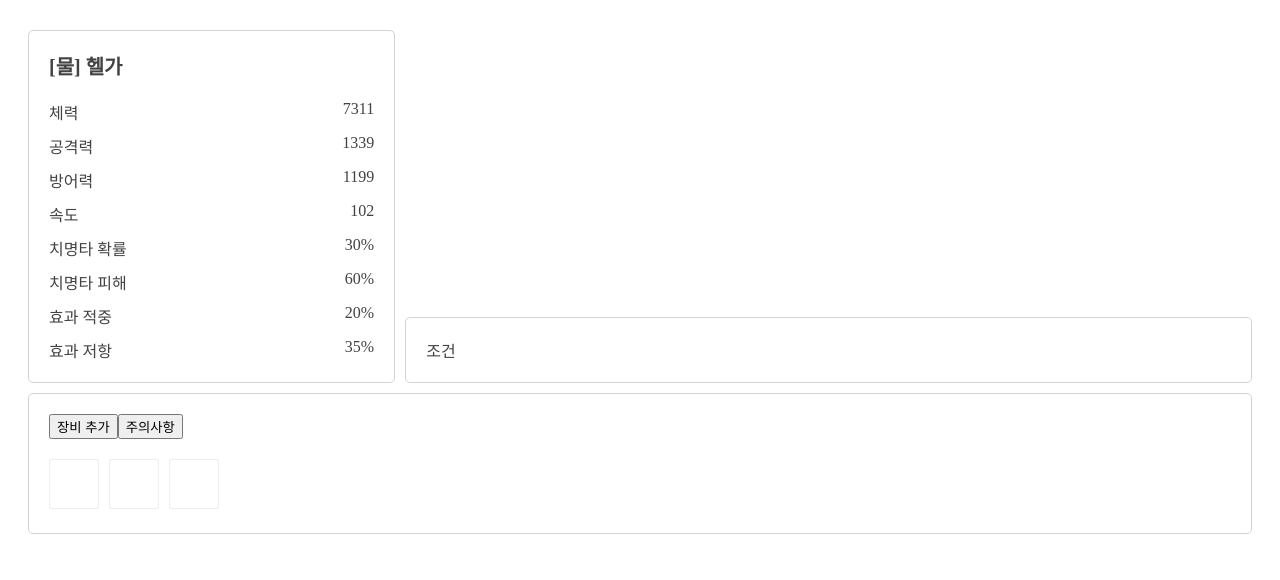
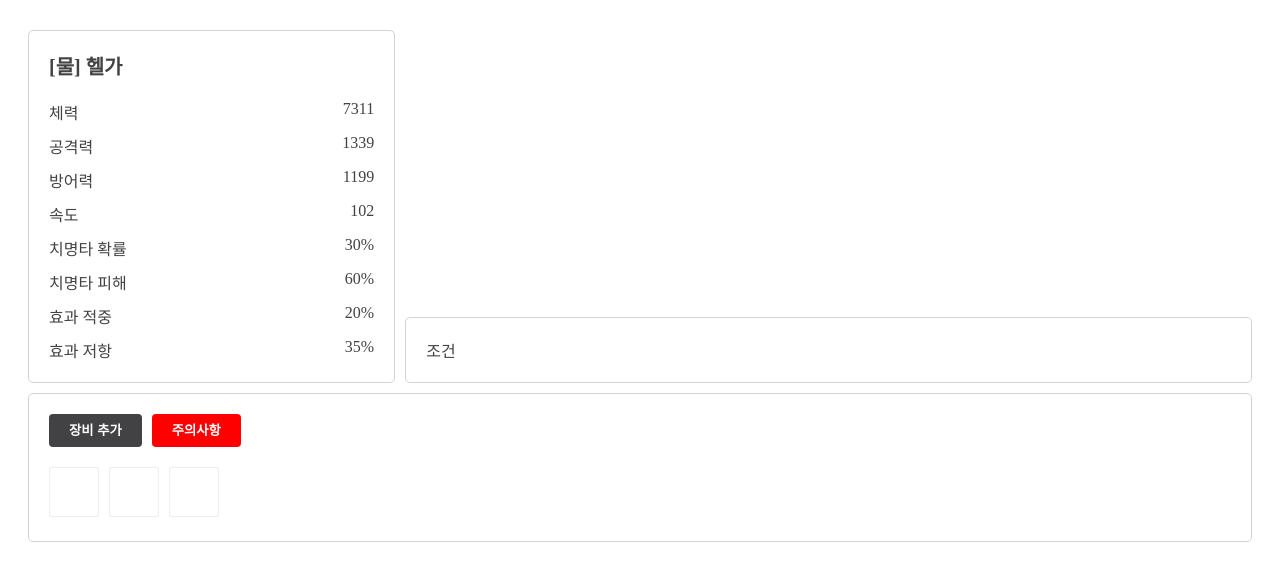
Before and after one commit to lee10104/LOH-equipment-vue, a Vue app: page / in a window 1280 px wide. Shown: the top 580 px of the page. Built offline with nearby package versions, Linux system fonts and the light colour scheme; a web font is replaced by a local one.

Commit message:
버튼 component 추가

```diff
--- /dev/null
+++ b/src/components/AppButton.vue
@@ -0,0 +1,39 @@
+<template>
+  <button :class="['AppButton', 'AppButton--' + color]" @click="$emit('click')">
+    {{ label }}
+  </button>
+</template>
+
+<script>
+export default {
+  name: 'AppButton',
+  props: {
+    label: { type: String, required: true },
+    color: { type: String, default: 'default' }
+  }
+};
+</script>
+
+<style lang="scss">
+.AppButton {
+  border: none;
+  padding: 10px 20px;
+  border-radius: 4px;
+  color: #FFFFFF;
+  font-weight: 700;
+  line-height: 1;
+  cursor: pointer;
+
+  & + & {
+    margin-left: 10px;
+  }
+
+  &--default {
+    background-color: #424244;
+  }
+
+  &--red {
+    background-color: red;
+  }
+}
+</style>
--- a/src/components/Equipments.vue
+++ b/src/components/Equipments.vue
@@ -1,8 +1,8 @@
 <template>
   <div class="Equipments">
     <div class="Equipments__header">
-      <button>장비 추가</button>
-      <button>주의사항</button>
+      <AppButton label="장비 추가" />
+      <AppButton label="주의사항" color="red" />
     </div>
     <div class="Equipments__container">
       <Equipment />
@@ -13,11 +13,12 @@
 </template>
 
 <script>
+import AppButton from './AppButton';
 import Equipment from './Equipment';
 
 export default {
   name: 'Equipments',
-  components: { Equipment }
+  components: { AppButton, Equipment }
 };
 </script>
 
```
Also changed, not shown: 1 other file (tests, documents, lock files or other folders).
